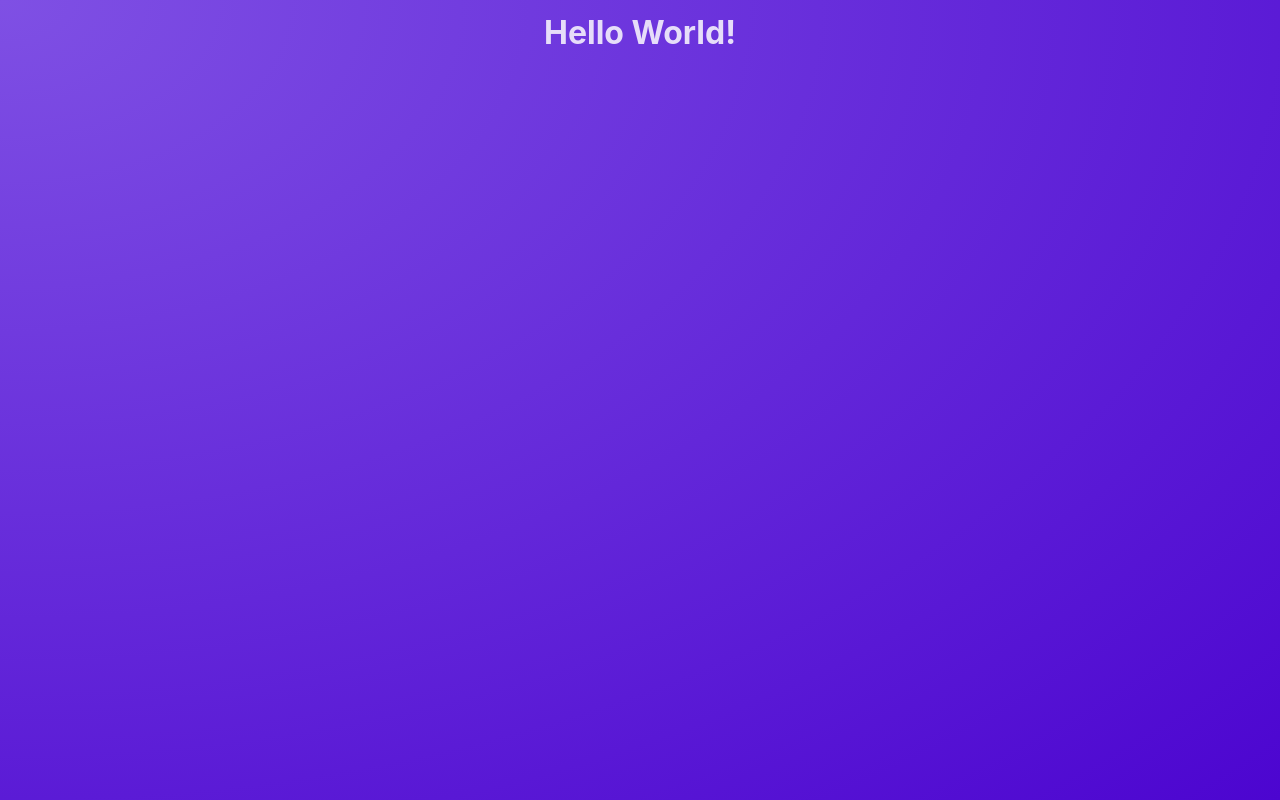
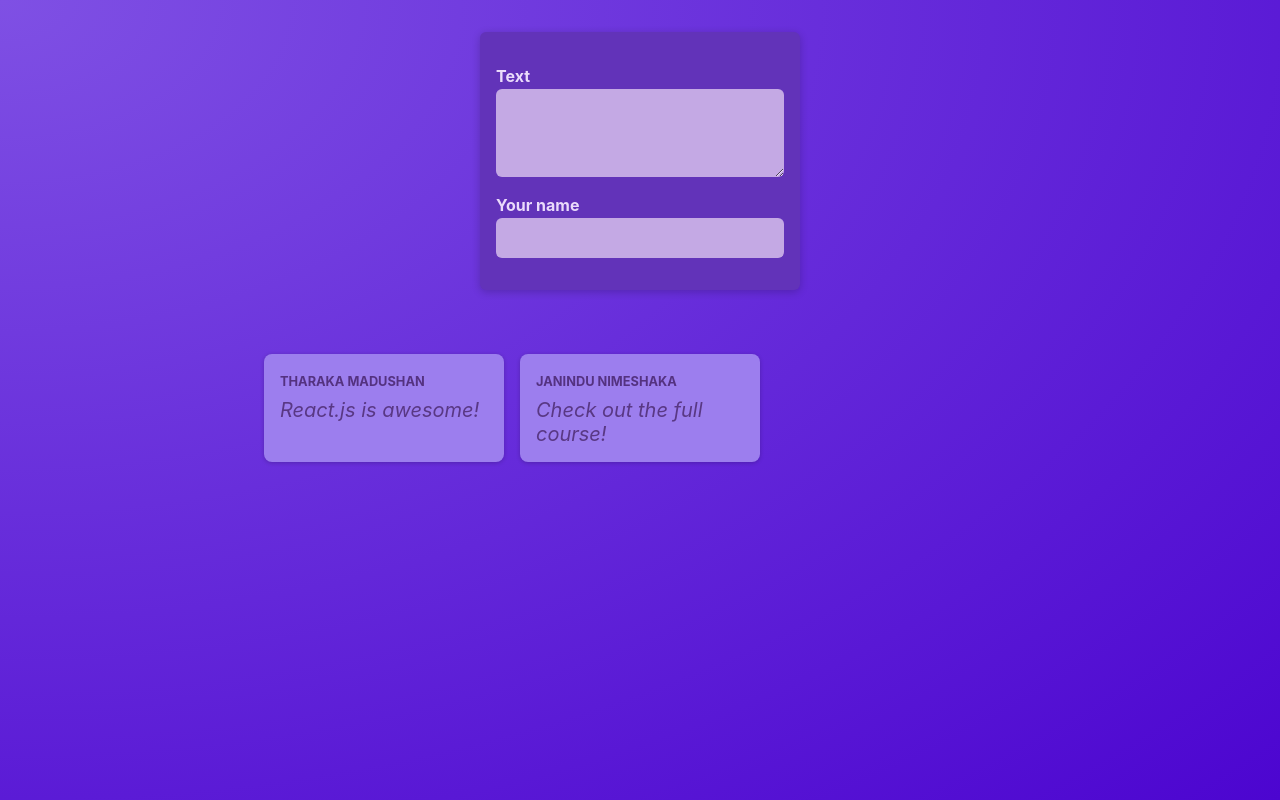
Before and after one commit to TharakaMadushan/React, a React (Vite) app in the folder react-crash-course/: page / in a window 1280 px wide. Built offline with nearby package versions, Linux system fonts and the light colour scheme.

Commit message:
"Updated App.jsx to import and render PostList component, and modified index.css to remove text-align and newline at end of file."

```diff
--- a/react-crash-course/src/App.jsx
+++ b/react-crash-course/src/App.jsx
@@ -1,5 +1,12 @@
+import Post from "./components/Post";
+import PostList from "./components/PostsList";
+
 function App() {
-  return <h1>Hello World!</h1>;
+  return (
+    <main>
+      <PostList />
+    </main>
+  );
 }
 
 export default App;
--- /dev/null
+++ b/react-crash-course/src/components/NewPost.jsx
@@ -0,0 +1,26 @@
+import classes from "./NewPost.module.css";
+import { useState } from "react";
+
+function NewPost() {
+  const [enteredBody, setEnteredBody] = useState("");
+
+  function changeBodyHandler(event) {
+    setEnteredBody(event.target.value);
+  }
+
+  return (
+    <form className={classes.form}>
+      <p>
+        <label htmlFor="body">Text</label>
+        <textarea id="body" required rows={3} onChange={changeBodyHandler} />
+      </p>
+      <p>{enteredBody}</p>
+      <p>
+        <label htmlFor="name">Your name</label>
+        <input type="text" id="name" required />
+      </p>
+    </form>
+  );
+}
+
+export default NewPost;
--- /dev/null
+++ b/react-crash-course/src/components/NewPost.module.css
@@ -0,0 +1,55 @@
+.form {
+  background-color: #6233b9;
+  padding: 1rem;
+  width: 20rem;
+  margin: 2rem auto;
+  border-radius: 6px;
+  box-shadow: 0 2px 8px rgba(0, 0, 0, 0.2);
+}
+
+.form label {
+  display: block;
+  margin-bottom: 0.05rem;
+  color: #eadbfb;
+  font-weight: bold;
+}
+
+.form input,
+.form textarea {
+  display: block;
+  width: 100%;
+  font: inherit;
+  padding: 0.5rem;
+  border-radius: 6px;
+  border: none;
+  background-color: #c4a9e4;
+  color: #28262c;
+}
+
+.actions {
+  display: flex;
+  justify-content: flex-end;
+  gap: 0.5rem;
+}
+
+.actions button {
+  cursor: pointer;
+  font: inherit;
+  padding: 0.5rem 1.5rem;
+  border: none;
+  border-radius: 4px;
+  background-color: #34036c;
+  color: #e5d5f7;
+}
+
+.actions button:hover {
+  background-color: #23014a;
+}
+
+.actions button[type='button'] {
+  background-color: transparent;
+}
+
+.actions button[type='button']:hover {
+  color: #d1bee6;
+}
--- /dev/null
+++ b/react-crash-course/src/components/Post.jsx
@@ -0,0 +1,12 @@
+import classes from "./Post.module.css";
+
+function Post(props) {
+  return (
+    <div className={classes.post}>
+      <h2 className={classes.author}>{props.author}</h2>
+      <p className={classes.text}>{props.body}</p>
+    </div>
+  );
+}
+
+export default Post;
--- /dev/null
+++ b/react-crash-course/src/components/Post.module.css
@@ -0,0 +1,36 @@
+.post {
+    margin: 1rem 0;
+    padding: 1rem;
+    background-color: #9c7eee;
+    border-radius: 8px;
+    box-shadow: 0 1px 4px rgba(0, 0, 0, 0.2);
+    animation: animate-in 1s ease-out forwards;
+}
+
+.author {
+    font-size: 0.8rem;
+    font-weight: bold;
+    color: #543280;
+    margin: 0;
+    text-transform: uppercase;
+}
+
+.text {
+    white-space: pre-wrap;
+    font-size: 1.25rem;
+    margin: 0.25rem 0 0 0;
+    color: #593884;
+    font-style: italic;
+}
+
+@keyframes animate-in {
+    from {
+        opacity: 0;
+        transform: translateY(1rem);
+    }
+
+    to {
+        opacity: 1;
+        transform: translateY(0);
+    }
+}
--- /dev/null
+++ b/react-crash-course/src/components/PostsList.jsx
@@ -0,0 +1,17 @@
+import NewPost from "./NewPost";
+import Post from "./Post";
+import classes from "./PostsList.module.css";
+
+function PostsList() {
+  return (
+    <>
+      <NewPost />
+      <ul className={classes.posts}>
+        <Post author="Tharaka Madushan" body="React.js is awesome!" />
+        <Post author="Janindu Nimeshaka" body="Check out the full course!" />
+      </ul>
+    </>
+  );
+}
+
+export default PostsList;
--- /dev/null
+++ b/react-crash-course/src/components/PostsList.module.css
@@ -0,0 +1,10 @@
+.posts {
+    list-style: none;
+    max-width: 50rem;
+    margin: 1rem auto;
+    padding: 1rem 0;
+    display: grid;
+    gap: 1rem;
+    grid-template-columns: repeat(3, 30%);
+    justify-content: center;
+}
--- a/react-crash-course/src/index.css
+++ b/react-crash-course/src/index.css
@@ -18,6 +18,5 @@
 
 body {
   margin: 0;
-  text-align: center;
   color: #e6ddf9;
 }
```
